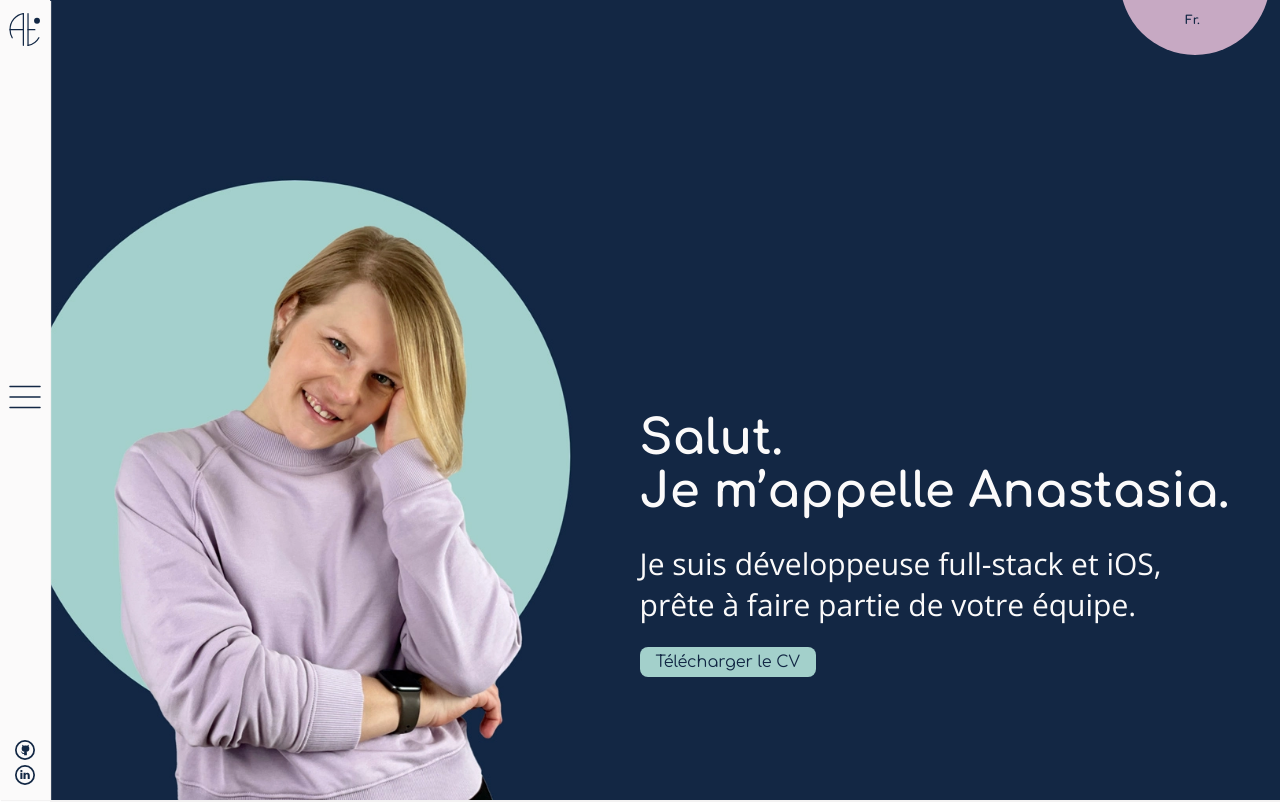
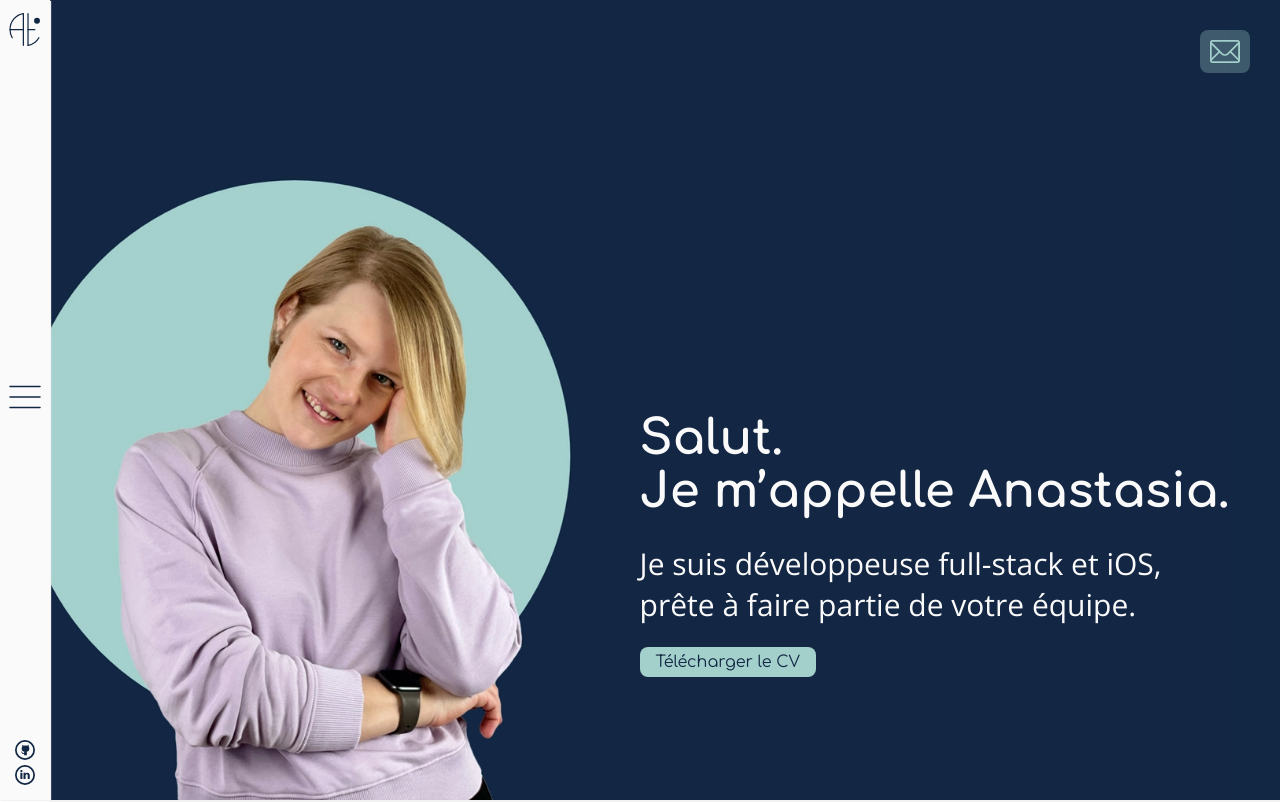
Before and after one commit to anatanczak/my-website-v2, a React (Create React App) app: page / in a window 1280 px wide. Shown: the top 802 px of the page. Built offline with nearby package versions, Linux system fonts and the light colour scheme; what i18next-xhr-backend would draw is missing.

Commit message:
add mail sticky

```diff
--- a/src/Components/ContactComponent/ContactComponent.tsx
+++ b/src/Components/ContactComponent/ContactComponent.tsx
@@ -18,7 +18,7 @@ const ContactComponent: FunctionComponent<ContactComponentProps> = ({}) => {
   return (
     <>
       <NavBar activePage="contact" />
-      <LanguageSelect />
+      {/* <LanguageSelect /> */}
       <div className="ContactComponentContainer">
         <div className="ContactComponentContainer-InfoContainer">
           <h1>{t('contact.hireMe')}</h1>
--- a/src/Components/HomeComponent/HomeComponent.tsx
+++ b/src/Components/HomeComponent/HomeComponent.tsx
@@ -9,6 +9,7 @@ import BioComponent from './BioComponent/BioComponent';
 import HobbiesComponent from './HobbiesComponent/HobbiesComponent';
 import IntroComponent from './IntroComponent/IntroComponent';
 import ServicesComponent from './ServicesComponent/ServicesComponent';
+import MailSticky from '../MailSticky/MailSticky';
 import Footer from '../Footer/Footer';
 
 import './styles.scss';
@@ -21,7 +22,7 @@ const HomeComponent: FunctionComponent<HomeComponentProps> = ({}) => {
   return (
     <>
       <NavBar activePage="aboutMe" />
-      <LanguageSelect />
+      {/* <LanguageSelect /> */}
       <div className="HomeComponentContainer">
         <section className="HomeComponentContainer-IntroHomeContainer">
           <IntroComponent />
@@ -42,6 +43,7 @@ const HomeComponent: FunctionComponent<HomeComponentProps> = ({}) => {
           <HobbiesComponent />
         </section>
       </div>
+      <MailSticky />
       <Footer />
     </>
   );
--- /dev/null
+++ b/src/Components/MailSticky/MailSticky.tsx
@@ -0,0 +1,26 @@
+import React, { FunctionComponent, useRef, useEffect } from 'react';
+
+import MailIcon from '../../assets/icons/mail_icon.svg';
+
+import './styles.scss';
+
+type MailStickyProps = {};
+
+const MailSticky: FunctionComponent<MailStickyProps> = ({}) => {
+  return (
+    <div className="MailStickyContainer">
+      <a
+        className="MailStickyContainer-Link"
+        href="mailto:anatkachen@gmail.com"
+      >
+        <img
+          className="MailStickyContainer-Link-Image"
+          src={MailIcon}
+          alt="mail icon"
+        />
+      </a>
+    </div>
+  );
+};
+
+export default MailSticky;
--- /dev/null
+++ b/src/Components/MailSticky/styles.scss
@@ -0,0 +1,46 @@
+@import 'src/_colors.scss';
+@import 'src/_vars.scss';
+@import 'src/_buttons.scss';
+@import 'src/_breakpoints.scss';
+@import 'src/_mixins.scss';
+@import 'src/_fonts.scss';
+
+.MailStickyContainer {
+  background-color: $translucent-lightgreen;
+  border-radius: $main-border-radius;
+
+  position: fixed;
+  z-index: 10px;
+
+  display: flex;
+  align-items: center;
+  justify-content: center;
+
+  padding: 10px;
+  &-Link {
+    display: flex;
+    align-items: center;
+    justify-content: center;
+    &-Image {
+      width: 30px;
+      height: auto;
+    }
+  }
+}
+
+/* ---------------------------  Mobile --------------------------- */
+
+@media (max-width: $mobile-max-width) {
+  .MailStickyContainer {
+    bottom: 20px;
+    right: 20px;
+  }
+}
+
+/* ---------------------------  Tablet --------------------------- */
+@media (min-width: $tablet-min-width) {
+  .MailStickyContainer {
+    top: 30px;
+    right: 30px;
+  }
+}
--- a/src/Components/PortfolioComponent/PortfolioComponent.tsx
+++ b/src/Components/PortfolioComponent/PortfolioComponent.tsx
@@ -3,6 +3,8 @@ import { useTranslation } from 'react-i18next';
 import { useHistory } from 'react-router-dom';
 
 import NavBar from '../../Components/NavBar/NavBar';
+import MailSticky from '../MailSticky/MailSticky';
+
 import Footer from '../Footer/Footer';
 import LanguageSelect from '../LanguageSelect/LanguageSelect';
 
@@ -47,7 +49,7 @@ const PortfolioComponent: FunctionComponent<PortfolioComponentProps> = ({}) => {
   return (
     <>
       <NavBar activePage="portfolio" />
-      <LanguageSelect />
+      {/* <LanguageSelect /> */}
       <div className="PortfolioComonentContainer">
         <h1
           className="PortfolioComonentContainer-Title"
@@ -80,6 +82,7 @@ const PortfolioComponent: FunctionComponent<PortfolioComponentProps> = ({}) => {
         </div>
         <Projects category={activeCategory} />
       </div>
+      <MailSticky />
       <Footer />
     </>
   );
--- a/src/_colors.scss
+++ b/src/_colors.scss
@@ -3,3 +3,4 @@ $main-darkblue: #122744;
 $main-white: #fbfafa;
 $main-palegreen: #a3d0cb;
 $main-lightgrey: #f3f2f2;
+$translucent-lightgreen: rgba(163, 208, 203, 0.3);
```
Also changed, not shown: src/assets/icons/mail_icon.svg (added).
